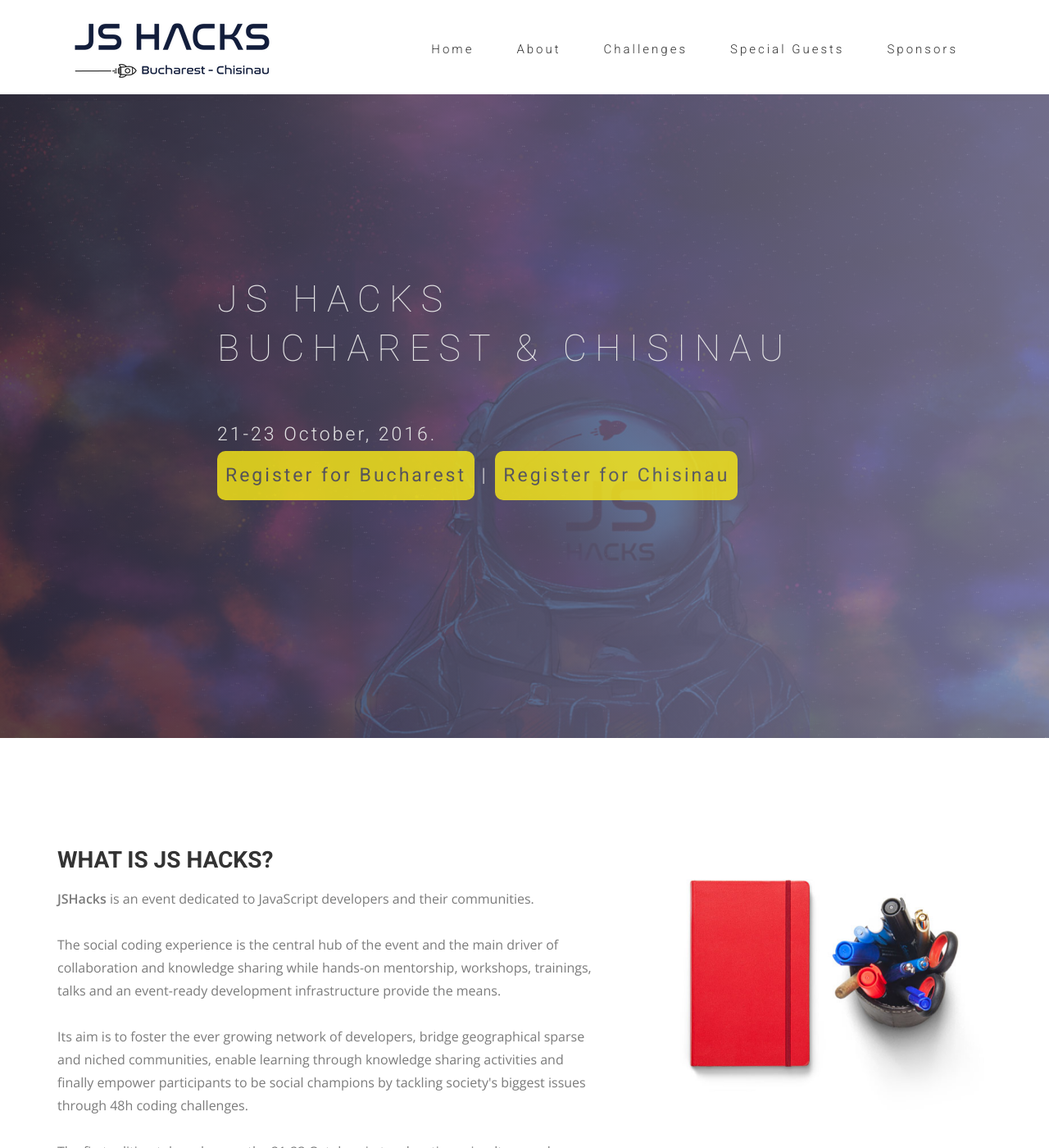
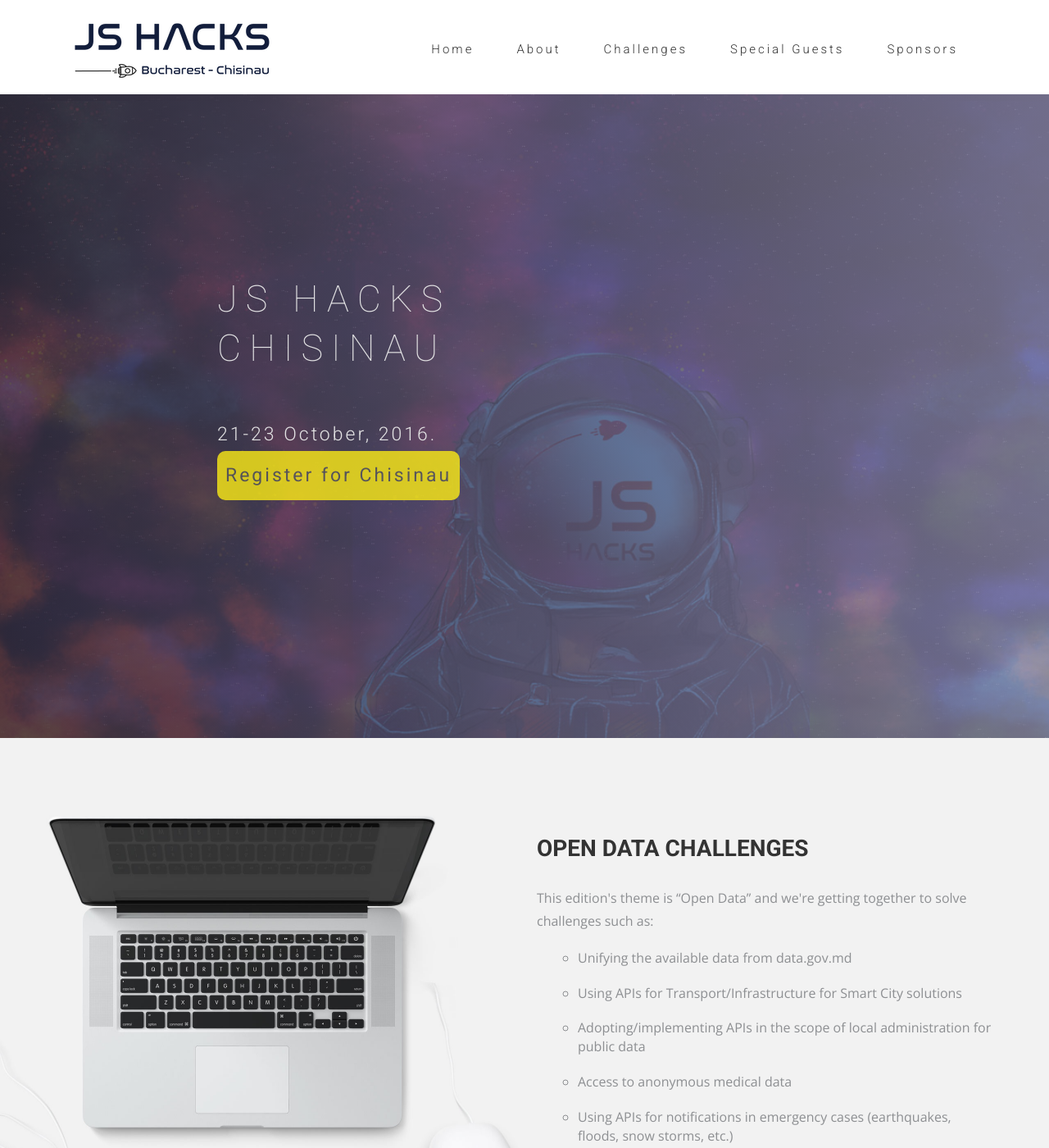
Before and after one commit to js-hacks/chisinau, a Jekyll site: the page built from index.html, in a window 1280 px wide and 1400 px high. Shown: the whole window at 82% size. Built offline with Jekyll 4.4.1, drawn with Linux system fonts in a browser that asks for light colours; nearby versions of some CDN libraries; some web fonts are replaced; some of the changed text lies outside the part shown.

Commit message:
Cleaning up content

```diff
--- a/_includes/header.html
+++ b/_includes/header.html
@@ -14,7 +14,7 @@
             <span class="icon-bar"></span>
             <span class="icon-bar"></span>
             </button>
-            <a class="navbar-brand" href="index.html">
+            <a class="navbar-brand" href="http://jshacks.io">
               <img src="{{ site.baseurl }}/img/logo.png" alt="Logo" style="width: auto; max-height: 75px;">
             </a>
           </div>
--- a/index.html
+++ b/index.html
@@ -10,40 +10,10 @@ permalink: /
     <div class="row">
       <div class="col-md-10 col-md-offset-2">
         <div class="block">
-          <h1 class="animated fadeInUp">JS HACKS <br> BUCHAREST & CHISINAU </h1>
-          <p class="animated fadeInUp">21-23 October, 2016.<br/> <a href="https://docs.google.com/a/js.community/forms/d/11i_Vu8xpOp1g5TQOQsOf8EYpPDNIm74dAYC7hw3AXUE/viewform">Register for Bucharest</a> | <a href="https://docs.google.com/forms/d/e/1FAIpQLSdlunE4MU2QNKzA9aqdsnCt3PKB-9LXpPlVAc_JOtXiO3p0gA/viewform">Register for Chisinau</a></p>
+          <h1 class="animated fadeInUp">JS HACKS <br> CHISINAU </h1>
+          <p class="animated fadeInUp">21-23 October, 2016.<br/> <a href="https://docs.google.com/forms/d/e/1FAIpQLSdlunE4MU2QNKzA9aqdsnCt3PKB-9LXpPlVAc_JOtXiO3p0gA/viewform">Register for Chisinau</a></p>
         </div>
       </div>
-    </div>
-  </div>
-</section>
-<!-- Wrapper Start -->
-<section id="intro">
-  <div class="container">
-    <div class="row">
-      <div class="col-md-7 col-sm-12">
-        <div class="block">
-          <a name="about"></a>
-          <div class="section-title">
-            <h2>What is JS Hacks?</h2>
-          </div>
-          <p>
-            <strong>JSHacks</strong> is an event dedicated to JavaScript developers and their communities.<br/><br/>
-
-            The social coding experience is the central hub of the event and the main driver of collaboration and knowledge sharing while hands-on mentorship, workshops, trainings, talks and an event-ready development infrastructure provide the means. <br/><br/>
-
-            Its aim is to foster the ever growing network of developers, bridge geographical sparse and niched communities, enable learning through knowledge sharing activities and finally empower participants to be social champions by tackling society's biggest issues through 48h coding challenges. <br/><br/>
-
-            The first edition takes place on the 21-23 October, in two locations simultaneously: Bucharest/Romania & Chisinau/Moldova. Make friends, make products, make a difference ... and continue in doing so after the event!
-          </p>
-
-        </div>
-      </div><!-- .col-md-7 close -->
-      <div class="col-md-5 col-sm-12">
-        <div class="block">
-          <img src="img/wrapper-img.png" alt="Img">
-        </div>
-      </div><!-- .col-md-5 close -->
     </div>
   </div>
 </section>
@@ -99,21 +69,6 @@ permalink: /
           <p>Founder & CTO Vector Watch</p>
         </div>
       </div>
-      </div>
-    </div>
-  </div>
-</section>
-
-
-<!-- Call to action Start -->
-<section id="call-to-action">
-  <div class="container">
-    <div class="row">
-      <div class="col-md-12">
-        <div class="block">
-          <h2>Find Out More About JS Hacks Chisinau</h2>
-          <a class="btn btn-default btn-call-to-action" href="#" >READ MORE</a>
-        </div>
       </div>
     </div>
   </div>
```
Also changed, not shown: other parts of index.html (+2 -2 lines).
